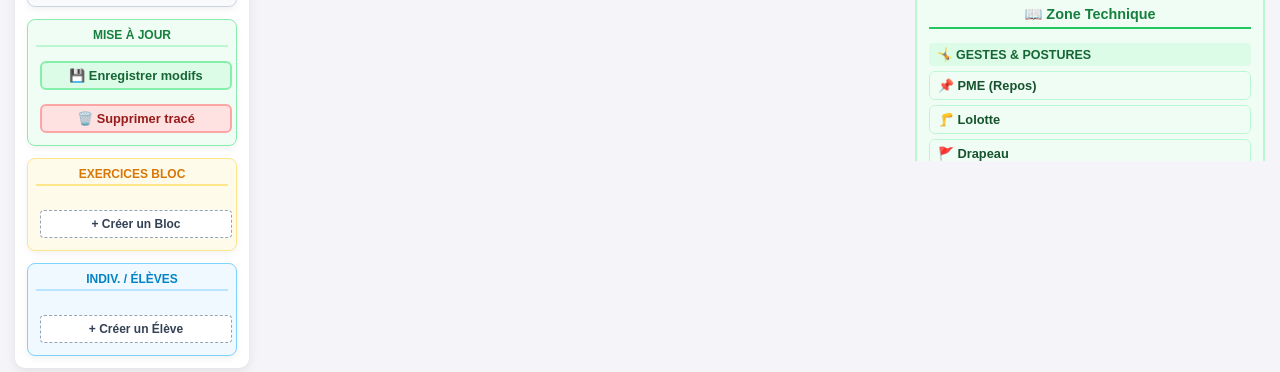
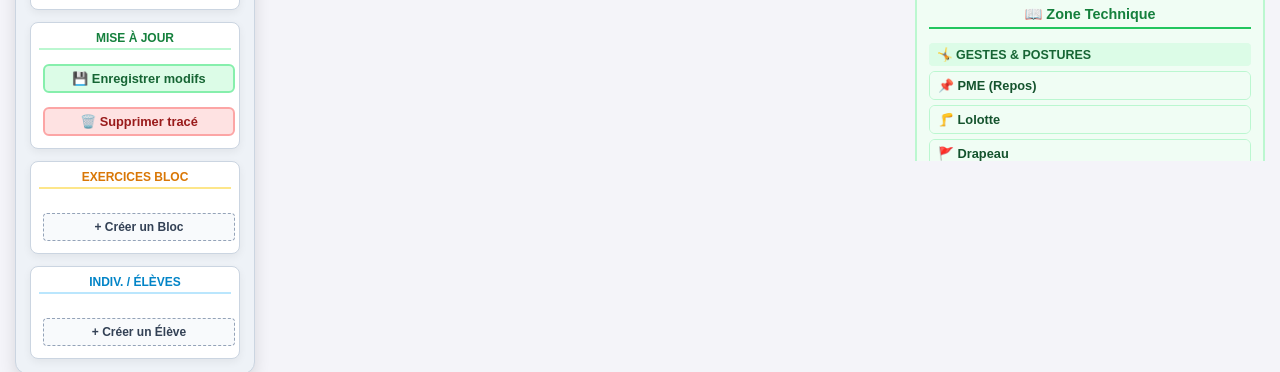
Before and after one commit to ThierryArmant/suivi_escalade, a plain HTML site: page index.html in a window 1280 px wide. Shown: the part 754-1126 px from the top of the page. Drawn offline with Linux system fonts and the light colour scheme.

Commit message:
Update index.html

```diff
--- a/index.html
+++ b/index.html
@@ -61,11 +61,13 @@
             margin: 0 auto;
         }
 
+        /* Fond commun uniforme pour l'ensemble du panneau latéral */
         .palette-bar {
-            background: #ffffff;
-            padding: 12px;
-            border-radius: 10px;
-            box-shadow: 0 4px 12px rgba(0,0,0,0.08);
+            background: #eef2f7;
+            padding: 14px;
+            border-radius: 12px;
+            box-shadow: 0 6px 16px rgba(0,0,0,0.12);
+            border: 1px solid #cbd5e1;
             display: flex;
             flex-direction: column;
             gap: 12px;
@@ -143,31 +145,16 @@
         }
         .action-delete-btn:hover { background: #fecaca !important; }
 
-        /* Styles améliorés pour le relief et les fonds de sections */
+        /* Zones intérieures en relief blanc sur fond commun */
         .sidebar-section {
+            background: #ffffff;
             border-radius: 8px;
             padding: 8px;
-            box-shadow: 0 3px 6px rgba(0,0,0,0.05);
-            border: 1px solid;
+            box-shadow: 0 3px 8px rgba(0,0,0,0.06);
+            border: 1px solid #cbd5e1;
             display: flex;
             flex-direction: column;
             gap: 6px;
-        }
-        .tools-section {
-            background: #f8fafc;
-            border-color: #cbd5e1;
-        }
-        .update-section {
-            background: #f0fdf4;
-            border-color: #86efac;
-        }
-        .bloc-section {
-            background: #fffbeb;
-            border-color: #fde68a;
-        }
-        .indiv-section {
-            background: #f0f9ff;
-            border-color: #7dd3fc;
         }
 
         .sidebar-section h3 {
@@ -228,7 +215,7 @@
             margin-left: 3px;
         }
         .add-custom-btn {
-            background: #ffffff;
+            background: #f8fafc;
             color: #334155;
             border: 1px dashed #94a3b8;
             width: 100%;
@@ -238,7 +225,7 @@
             cursor: pointer;
             font-weight: bold;
         }
-        .add-custom-btn:hover { background: #f1f5f9; }
+        .add-custom-btn:hover { background: #e2e8f0; }
 
         .selection-panel {
             background: #e7f5ff;
```
